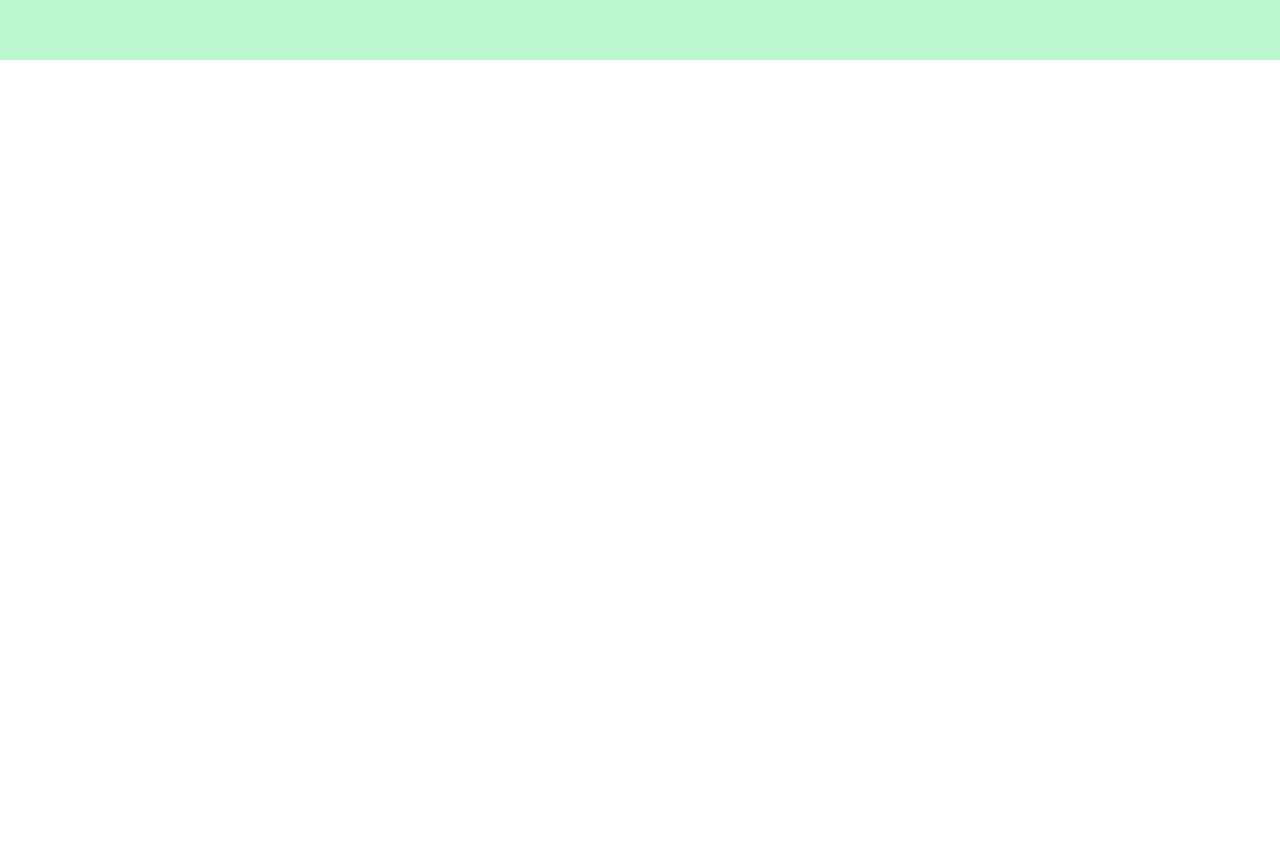
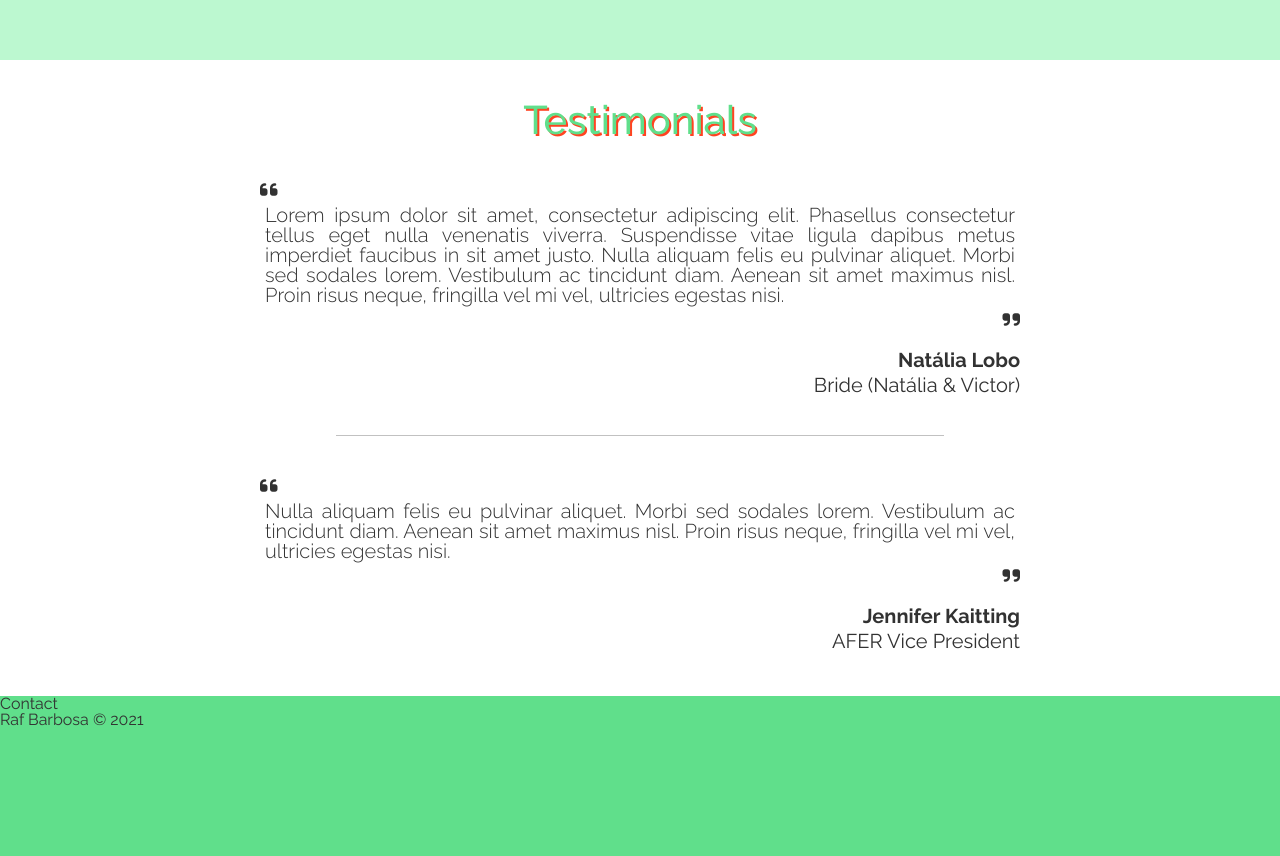
Before and after one commit to RAFBarbosa/portfolio, a website: page src/index.html in a window 1280 px wide. Shown: the part 1897-2753 px from the top of the page. Before the commit the page ends 1957 px from the top, so only its background shows below. Drawn offline with nearby package versions, Linux system fonts and the light colour scheme; files that its build step writes are made by us from their sources; files whose address does not match are found by name.

Commit message:
Testimonials

```diff
--- a/src/index.html
+++ b/src/index.html
@@ -29,7 +29,7 @@
       <div class="title" id="title__about">About Me</div>
         <div class="about__wrapper">
           <img class="picture" src="./public/img/profile.jpeg" alt="Profile Picture"></img>
-          <p>Lorem ipsum dolor sit amet, consectetur adipiscing elit. Phasellus consectetur tellus eget nulla venenatis viverra. Suspendisse vitae ligula dapibus metus imperdiet faucibus in sit amet justo. Nulla aliquam felis eu pulvinar aliquet. Morbi sed sodales lorem. Vestibulum ac tincidunt diam. Aenean sit amet maximus nisl. Proin risus neque, fringilla vel mi vel, ultricies egestas nisi. </p>
+          <p>Lorem ipsum dolor sit amet, consectetur adipiscing elit. Phasellus consectetur tellus eget nulla venenatis viverra. Suspendisse vitae ligula dapibus metus imperdiet faucibus in sit amet justo. Nulla aliquam felis eu pulvinar aliquet. Morbi sed sodales lorem. Vestibulum ac tincidunt diam. Aenean sit amet maximus nisl. Proin risus neque, fringilla vel mi vel, ultricies egestas nisi.</p>
         </div>
       </div>
     </section>
@@ -39,6 +39,30 @@
 
       </div>
     </section>
+    <section class="testimonials">
+      <div class="title" id="title__testimonials">Testimonials</div>
+      <div class="testimonials__wrapper">
+        <i class="fas fa-quote-left"></i>
+        <p>Lorem ipsum dolor sit amet, consectetur adipiscing elit. Phasellus consectetur tellus eget nulla venenatis viverra. Suspendisse vitae ligula dapibus metus imperdiet faucibus in sit amet justo. Nulla aliquam felis eu pulvinar aliquet. Morbi sed sodales lorem. Vestibulum ac tincidunt diam. Aenean sit amet maximus nisl. Proin risus neque, fringilla vel mi vel, ultricies egestas nisi.</p>
+        <i class="fas fa-quote-right"></i>
+        <h3>Natália Lobo</h3>
+        <h4>Bride (Natália & Victor)</h4>
+        <hr class="divider"></hr>
+        <i class="fas fa-quote-left"></i>
+        <p>Nulla aliquam felis eu pulvinar aliquet. Morbi sed sodales lorem. Vestibulum ac tincidunt diam. Aenean sit amet maximus nisl. Proin risus neque, fringilla vel mi vel, ultricies egestas nisi.</p>
+        <i class="fas fa-quote-right"></i>
+        <h3>Jennifer Kaitting</h3>
+        <h4>AFER Vice President</h4>
+      </div>
+    </section>
+    <footer class="footer">
+      <div class="footer__wrapper">
+        <div class="footer__arrow"></div>
+        <div class="footer__contact">Contact</div>
+        <div class="links"></div>
+        <div class="copyright">Raf Barbosa © 2021</div>
+      </div>
+    </footer>
     <script src="./app.js"></script>
     <script src="https://kit.fontawesome.com/87ee3e4b27.js" crossorigin="anonymous"></script>
   </body>
--- a/src/sass/about.scss
+++ b/src/sass/about.scss
@@ -4,6 +4,8 @@
   display: flex;
   flex-direction: column;
   padding-bottom: 45px;
+  // box-shadow: 0 4px 8px 0 rgba(0, 0, 0, 0.2),
+  //   0 6px 20px 0 rgba(141, 86, 86, 0.19);
 }
 
 #title__about {
@@ -43,7 +45,7 @@
 
   @include for-phone-only {
     border-radius: 50%;
-    box-shadow: 0 4px 8px 0 rgba(0, 0, 0, 0.2),
+    box-shadow: 0 4px 8px 0 rgba(0, 0, 0, .2),
       0 6px 20px 0 rgba(141, 86, 86, 0.19);
   }
 
--- /dev/null
+++ b/src/sass/footer.scss
@@ -0,0 +1,6 @@
+.footer {
+  background: $green;
+  height: 20vh;
+//   box-shadow: 0 4px 8px 0 rgba(0, 0, 0, 0.4),
+//     0 6px 20px 0 rgba(141, 86, 86, 0.19);
+}
--- a/src/sass/home.scss
+++ b/src/sass/home.scss
@@ -1,6 +1,8 @@
 .home {
   height: 99vh;
   // background: $lightGreen;
+  // box-shadow: 0 4px 8px 0 rgba(0, 0, 0, 0.2),
+  //   0 6px 20px 0 rgba(141, 86, 86, 0.19);
 
   h1 {
     font-size: 2rem;
--- a/src/sass/projects.scss
+++ b/src/sass/projects.scss
@@ -1,6 +1,8 @@
 .projects {
   height: 100vh;
-  background-color: $lightGreen;
+  background: $lightGreen;
+  // box-shadow: 0 4px 8px 0 rgba(0, 0, 0, 0.2),
+  //   0 6px 20px 0 rgba(141, 86, 86, 0.19);
 }
 
 #title__projects {
--- a/src/sass/style.scss
+++ b/src/sass/style.scss
@@ -4,6 +4,8 @@
 @import "home";
 @import "about";
 @import "projects";
+@import "testimonials";
+@import "footer";
 
 html,
 body {
--- /dev/null
+++ b/src/sass/testimonials.scss
@@ -0,0 +1,57 @@
+.testimonials {
+  // background: $green;
+  display: flex;
+  flex-direction: column;
+  align-items: center;
+  padding-bottom: 45px;
+}
+
+#title__testimonials {
+  color: $green;
+}
+
+.testimonials__wrapper {
+  display: flex;
+  flex-direction: column;
+  justify-content: center;
+  font-size: 20px;
+
+  @include for-phone-only {
+    margin: 0 20px 0 20px;
+  }
+
+  p {
+    font-weight: 300;
+    margin: 5px;
+    text-align: justify;
+  }
+
+  h3 {
+    font-weight: bold;
+    margin: 20px 0 5px 0;
+    align-self: flex-end;
+  }
+
+  h4 {
+    font-weight: normal;
+    align-self: flex-end;
+  }
+
+  @include for-tablet-portrait-up {
+    max-width: 760px;
+  }
+}
+
+.fa-quote-right {
+  align-self: flex-end;
+}
+
+hr {
+  background-color: $primary-text;
+  border: 0;
+  display: block;
+  height: 1px;
+  margin: 40px auto;
+  opacity: 0.3;
+  width: 80%;
+}
--- a/src/sass/utils/config.scss
+++ b/src/sass/utils/config.scss
@@ -4,5 +4,5 @@ $raleway: Raleway, sans-serif;
 $lightGreen: #bcf8d0;
 $green: #60df8b;
 $lightRed: #ffcbc1;
-$red: #ff4321;
+$red: #FF4321;
 $primary-text: #323232;
```
